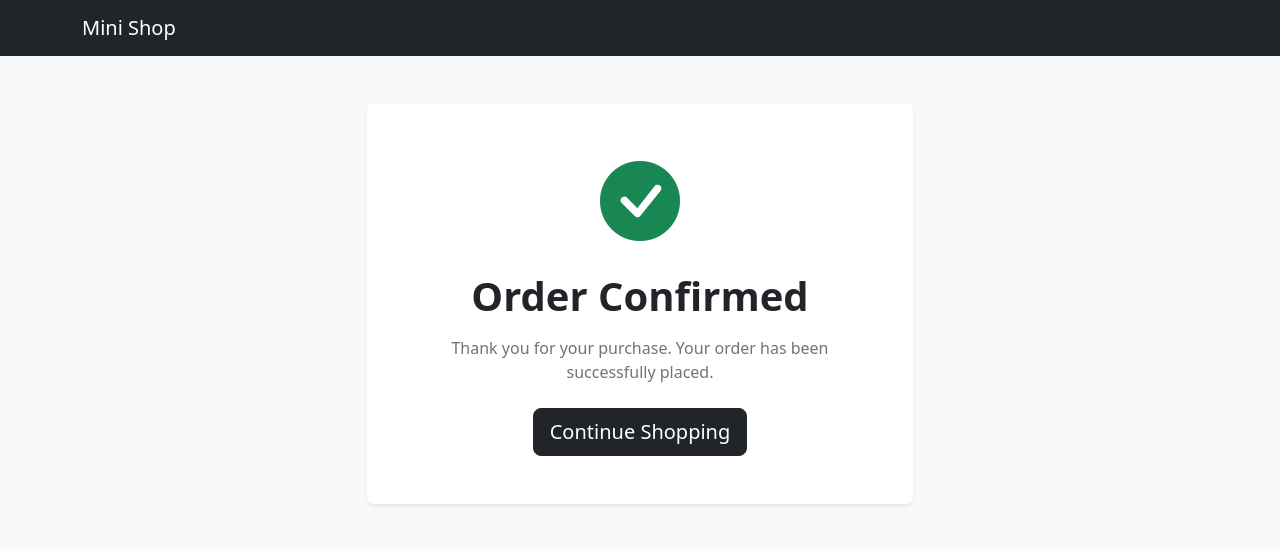
After one commit to cosminanton/mini-shop, a Django app: page /place-order/ in a window 1280 px wide. The commit adds this page. Shown: the top 551 px of the page. Run offline with Django 5.2, Linux system fonts and the light colour scheme; some libraries are stand-ins or nearby versions.

Commit message:
Add order confirmation page

```diff
--- a/config/urls.py
+++ b/config/urls.py
@@ -16,7 +16,7 @@ Including another URLconf
 """
 from django.contrib import admin
 from django.urls import path
-from shop.views import home, product_detail, category_products, add_to_cart, cart_page, decrease_cart_item, remove_cart_item, checkout_page
+from shop.views import home, product_detail, category_products, add_to_cart, cart_page, decrease_cart_item, remove_cart_item, checkout_page, place_order
 urlpatterns = [
     path('admin/', admin.site.urls),
     path('', home),
@@ -27,4 +27,5 @@ urlpatterns = [
     path('cart/decrease/<int:product_id>/', decrease_cart_item, name='decrease_cart_item'),
     path('cart/remove/<int:product_id>/', remove_cart_item, name='remove_cart_item'),
     path('checkout/', checkout_page, name='checkout_page'),
+    path('place-order/', place_order, name='place_order'),
 ]
--- a/shop/views.py
+++ b/shop/views.py
@@ -136,3 +136,7 @@ def checkout_page(request):
     return render(request, 'shop/checkout.html', {
         'cart_count': cart_count
     })
+def place_order(request):
+    request.session['cart'] = {}
+
+    return render(request, 'shop/order_confirmation.html')
--- /dev/null
+++ b/templates/shop/order_confirmation.html
@@ -0,0 +1,56 @@
+{% load static %}
+<!doctype html>
+<html lang="en">
+  <head>
+    <meta charset="utf-8" />
+
+    <meta name="viewport" content="width=device-width, initial-scale=1" />
+
+    <title>Order Confirmed | Mini Shop</title>
+
+    <link
+      href="https://cdn.jsdelivr.net/npm/bootstrap@5.3.7/dist/css/bootstrap.min.css"
+      rel="stylesheet"
+    />
+
+    <link
+      href="https://cdn.jsdelivr.net/npm/bootstrap-icons@1.5.0/font/bootstrap-icons.css"
+      rel="stylesheet"
+    />
+
+    <link href="{% static 'css/styles.css' %}" rel="stylesheet" />
+  </head>
+
+  <body class="bg-light">
+    <nav class="navbar navbar-dark bg-dark">
+      <div class="container">
+        <a class="navbar-brand" href="/"> Mini Shop </a>
+      </div>
+    </nav>
+
+    <div class="container py-5">
+      <div class="row justify-content-center">
+        <div class="col-lg-6">
+          <div class="card shadow-sm border-0 text-center">
+            <div class="card-body p-5">
+              <div class="mb-4">
+                <i class="bi bi-check-circle-fill text-success display-1"></i>
+              </div>
+
+              <h1 class="fw-bold mb-3">Order Confirmed</h1>
+
+              <p class="text-muted mb-4">
+                Thank you for your purchase. Your order has been successfully
+                placed.
+              </p>
+
+              <a href="/" class="btn btn-dark btn-lg"> Continue Shopping </a>
+            </div>
+          </div>
+        </div>
+      </div>
+    </div>
+
+    <script src="https://cdn.jsdelivr.net/npm/bootstrap@5.3.7/dist/js/bootstrap.bundle.min.js"></script>
+  </body>
+</html>
```
Also changed, not shown: templates/shop/checkout.html (+12 -9 lines).
